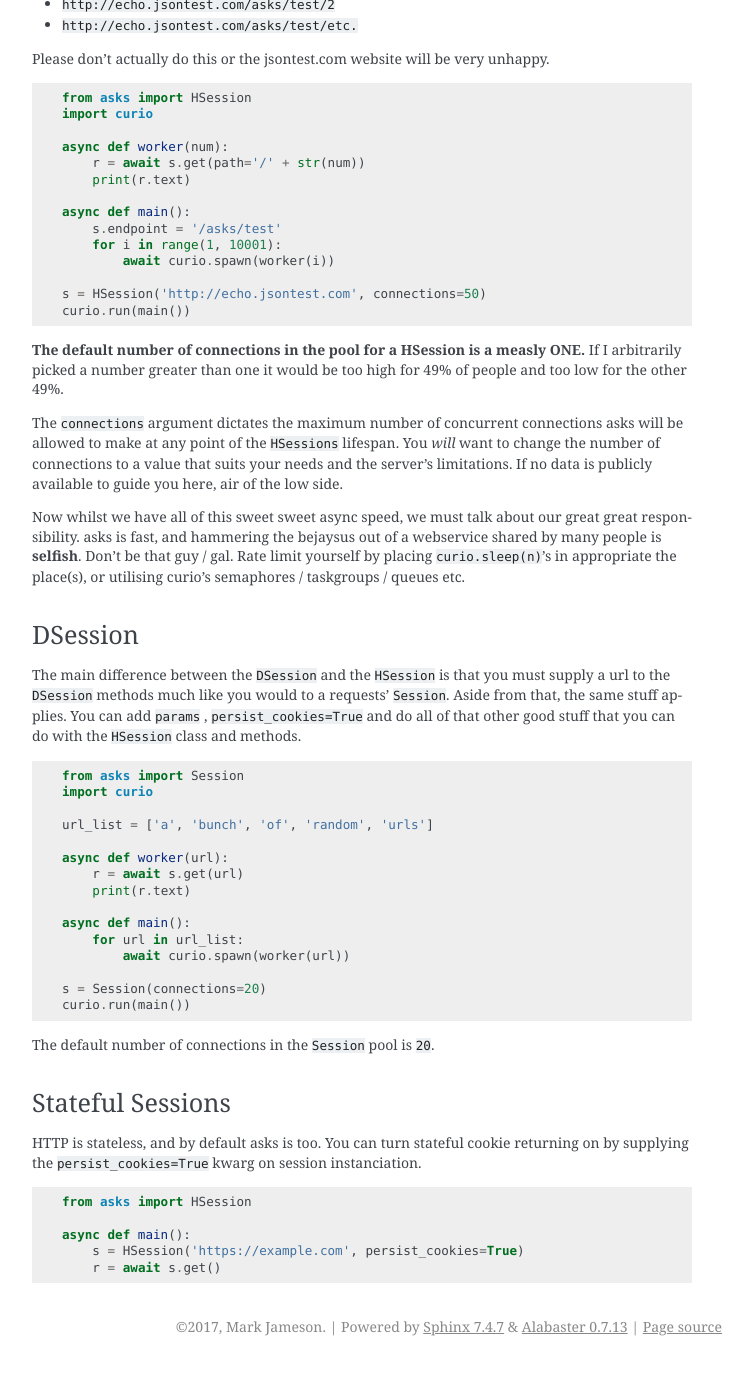
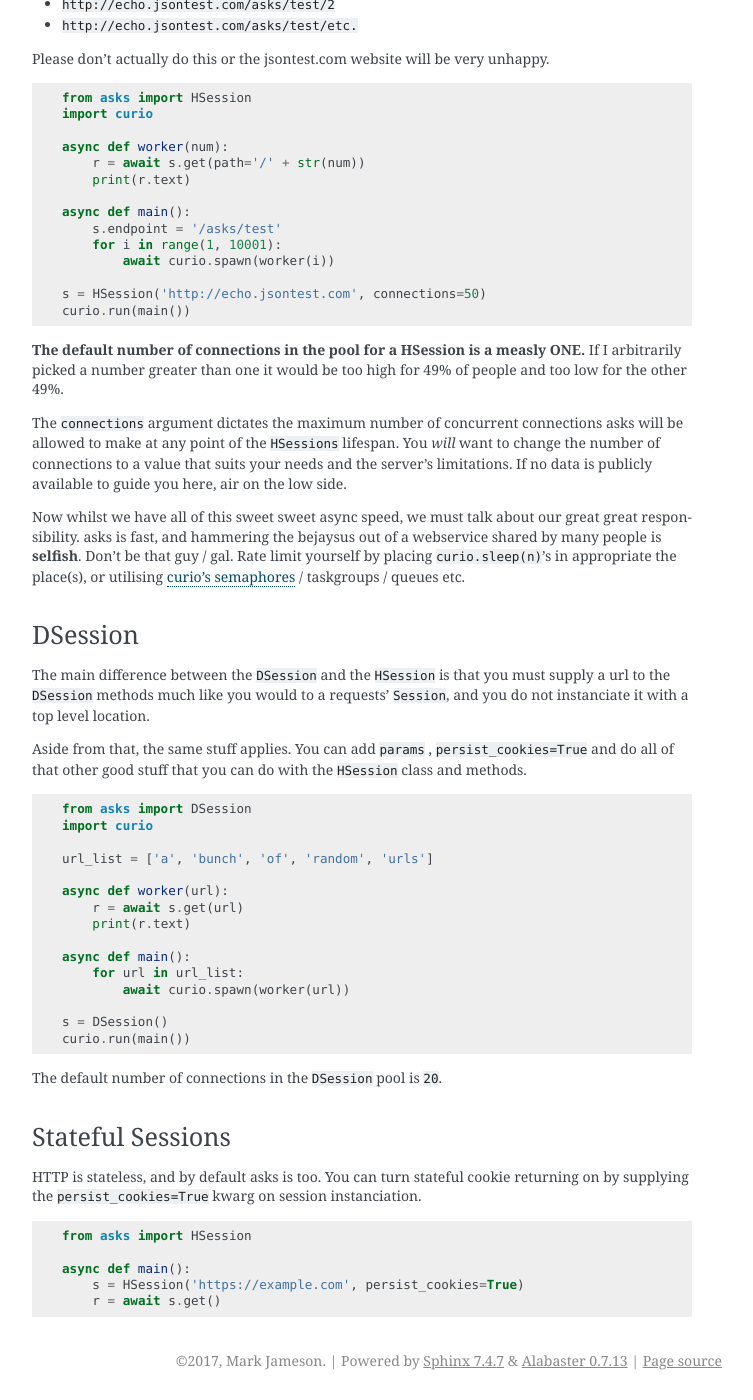
Before and after one commit to theelous3/asks, a Sphinx documentation site: the page built from docs/source/a-look-at-sessions.rst, in a window 1280 px wide and 1400 px high, scrolled down 870 px. Shown: the whole window, without its empty margins (388-1141 px from the left). Built offline with Sphinx 7.4.7, drawn with Linux system fonts in a browser that asks for light colours; before the commit the page ends 2236 px from its top, so only the background shows below that.

Commit message:
more docs updating

```diff
--- a/docs/source/a-look-at-sessions.rst
+++ b/docs/source/a-look-at-sessions.rst
@@ -58,16 +58,18 @@ Please don't actually do this or the jsontest.com website will be very unhappy.
 
 **The default number of connections in the pool for a HSession is a measly ONE.** If I arbitrarily picked a number greater than one it would be too high for 49% of people and too low for the other 49%.
 
-The ``connections`` argument dictates the maximum number of concurrent connections asks will be allowed to make at any point of the ``HSessions`` lifespan. You *will* want to change the number of connections to a value that suits your needs and the server's limitations. If no data is publicly available to guide you here, air of the low side.
+The ``connections`` argument dictates the maximum number of concurrent connections asks will be allowed to make at any point of the ``HSessions`` lifespan. You *will* want to change the number of connections to a value that suits your needs and the server's limitations. If no data is publicly available to guide you here, air on the low side.
 
-Now whilst we have all of this sweet sweet async speed, we must talk about our great great responsibility. asks is fast, and hammering the bejaysus out of a webservice shared by many people is **selfish**. Don't be that guy / gal. Rate limit yourself by placing ``curio.sleep(n)``'s in appropriate the place(s), or utilising curio's semaphores / taskgroups / queues etc.
+Now whilst we have all of this sweet sweet async speed, we must talk about our great great responsibility. asks is fast, and hammering the bejaysus out of a webservice shared by many people is **selfish**. Don't be that guy / gal. Rate limit yourself by placing ``curio.sleep(n)``'s in appropriate the place(s), or utilising `curio's semaphores <http://asks.readthedocs.io/en/latest/idioms.html#sanely-making-many-requests-with-semaphores>`_ / taskgroups / queues etc.
 
 DSession
 ________
 
-The main difference between the ``DSession`` and the ``HSession`` is that you must supply a url to the ``DSession`` methods much like you would to a requests' ``Session``. Aside from that, the same stuff applies. You can add ``params`` , ``persist_cookies=True`` and do all of that other good stuff that you can do with the ``HSession`` class and methods. ::
+The main difference between the ``DSession`` and the ``HSession`` is that you must supply a url to the ``DSession`` methods much like you would to a requests' ``Session``, and you do not instanciate it with a top level location.
 
-    from asks import Session
+Aside from that, the same stuff applies. You can add ``params`` , ``persist_cookies=True`` and do all of that other good stuff that you can do with the ``HSession`` class and methods. ::
+
+    from asks import DSession
     import curio
 
     url_list = ['a', 'bunch', 'of', 'random', 'urls']
@@ -80,10 +82,10 @@ The main difference between the ``DSession`` and the ``HSession`` is that you mu
         for url in url_list:
             await curio.spawn(worker(url))
 
-    s = Session(connections=20)
+    s = DSession()
     curio.run(main())
 
-The default number of connections in the ``Session`` pool is ``20``.
+The default number of connections in the ``DSession`` pool is ``20``.
 
 
 Stateful Sessions
--- a/docs/source/overview-of-funcs-and-args.rst
+++ b/docs/source/overview-of-funcs-and-args.rst
@@ -41,7 +41,7 @@ The ``params`` and ``data`` args take a dictionary and convert it in to a query
         r = await asks.get('www.example.com', params={'Elmo': 'wants data'}))
 
     # sends as request path:
-    b'/?Elmo=wants+data'
+    b'?Elmo=wants+data'
 
 You may also pass strings and iterables, asks will attempt to format them correctly. ::
 
@@ -49,7 +49,7 @@ You may also pass strings and iterables, asks will attempt to format them correc
         r = await asks.get('www.example.com', data='Elmo wants data'))
 
     # sends in request body:
-    b'/?Elmo+wants+data'
+    b'?Elmo+wants+data'
 
 
 Custom Headers
```
Also changed, not shown: docs/source/the-response-object.rst (+4 -4 lines).
